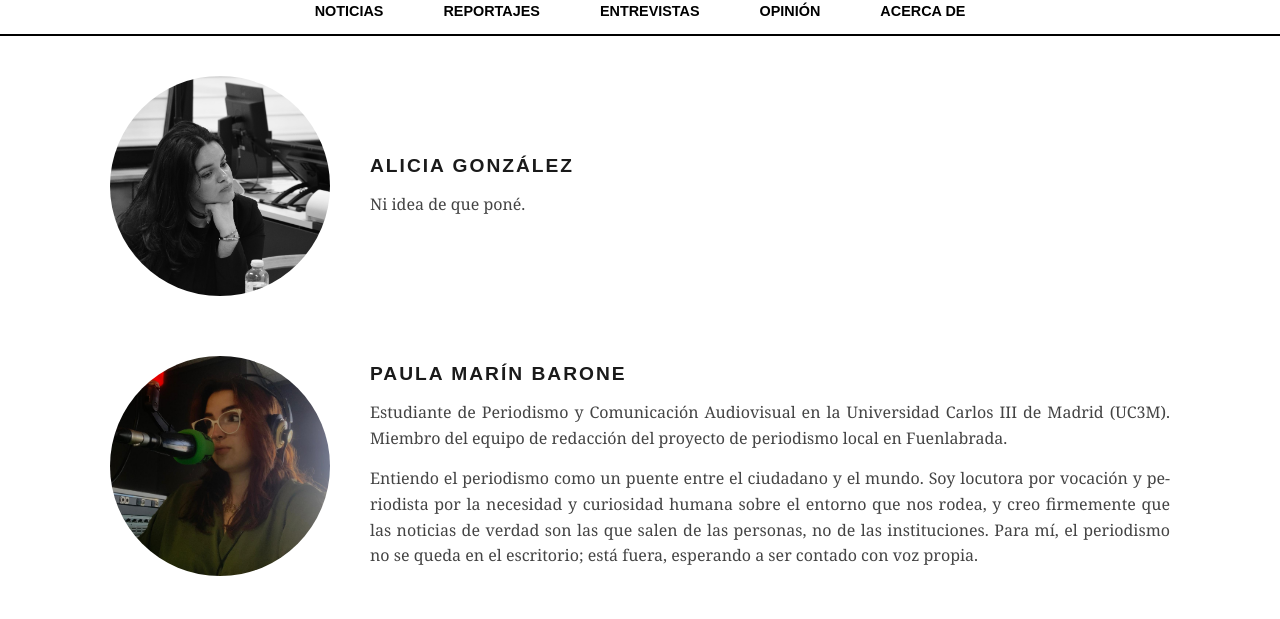
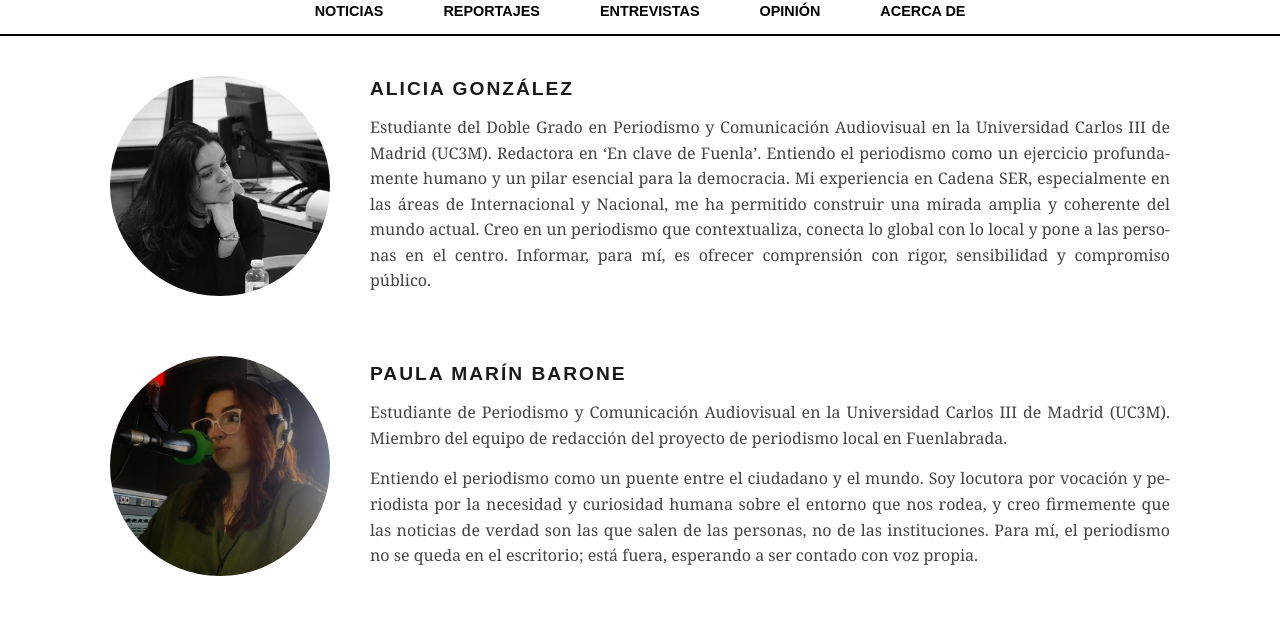
Before and after one commit to LcsRusG/Periodismo, a plain HTML site: page acerca.html in a window 1280 px wide. Shown: the part 181-800 px from the top of the page. Drawn offline with Linux system fonts and the light colour scheme.

Commit message:
acerca de alicia

```diff
--- a/acerca.html
+++ b/acerca.html
@@ -34,7 +34,7 @@
                 </div>
                 <div class="about-content">
                     <h2>ALICIA GONZÁLEZ</h2>
-                    <p>Ni idea de que poné.</p>
+                    <p>Estudiante del Doble Grado en Periodismo y Comunicación Audiovisual en la Universidad Carlos III de Madrid (UC3M). Redactora en ‘En clave de Fuenla’. Entiendo el periodismo como un ejercicio profundamente humano y un pilar esencial para la democracia. Mi experiencia en Cadena SER, especialmente en las áreas de Internacional y Nacional, me ha permitido construir una mirada amplia y coherente del mundo actual. Creo en un periodismo que contextualiza, conecta lo global con lo local y pone a las personas en el centro. Informar, para mí, es ofrecer comprensión con rigor, sensibilidad y compromiso público.</p>
                 </div>
             </article>
 
```
